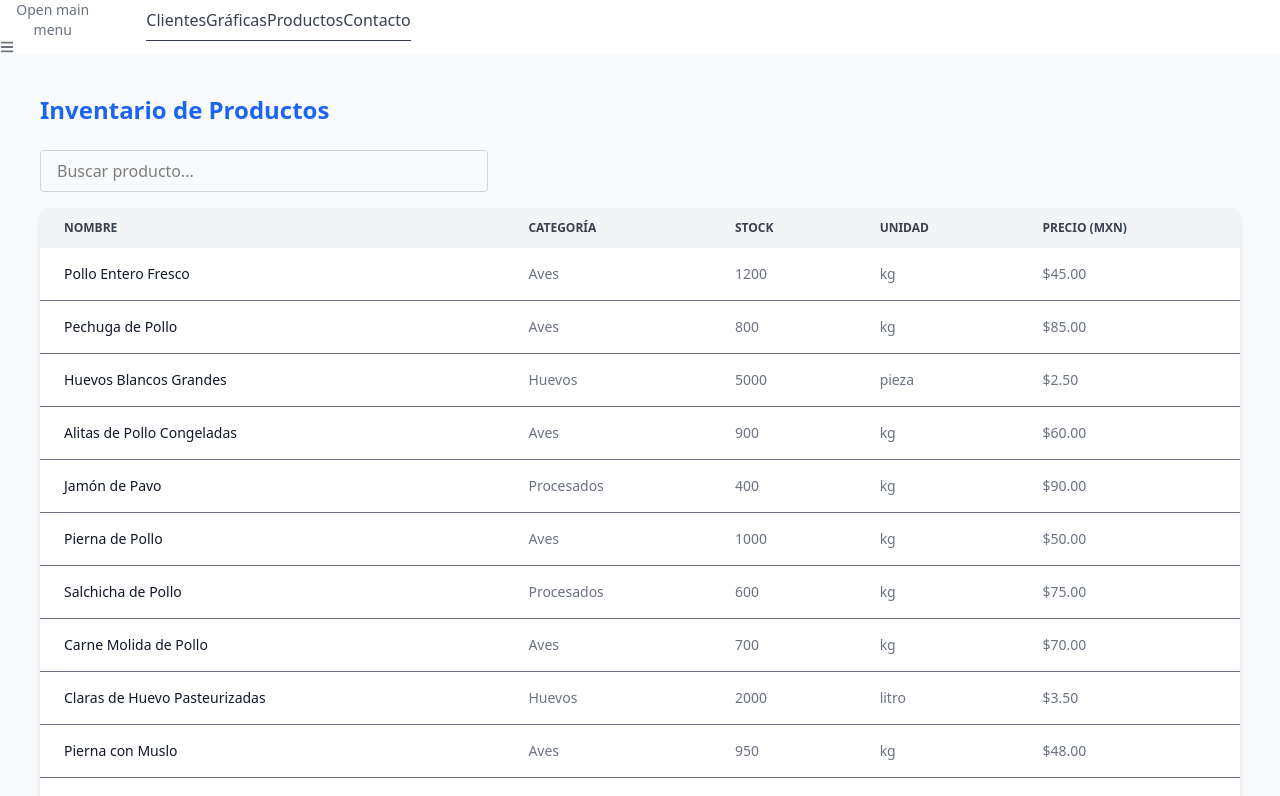
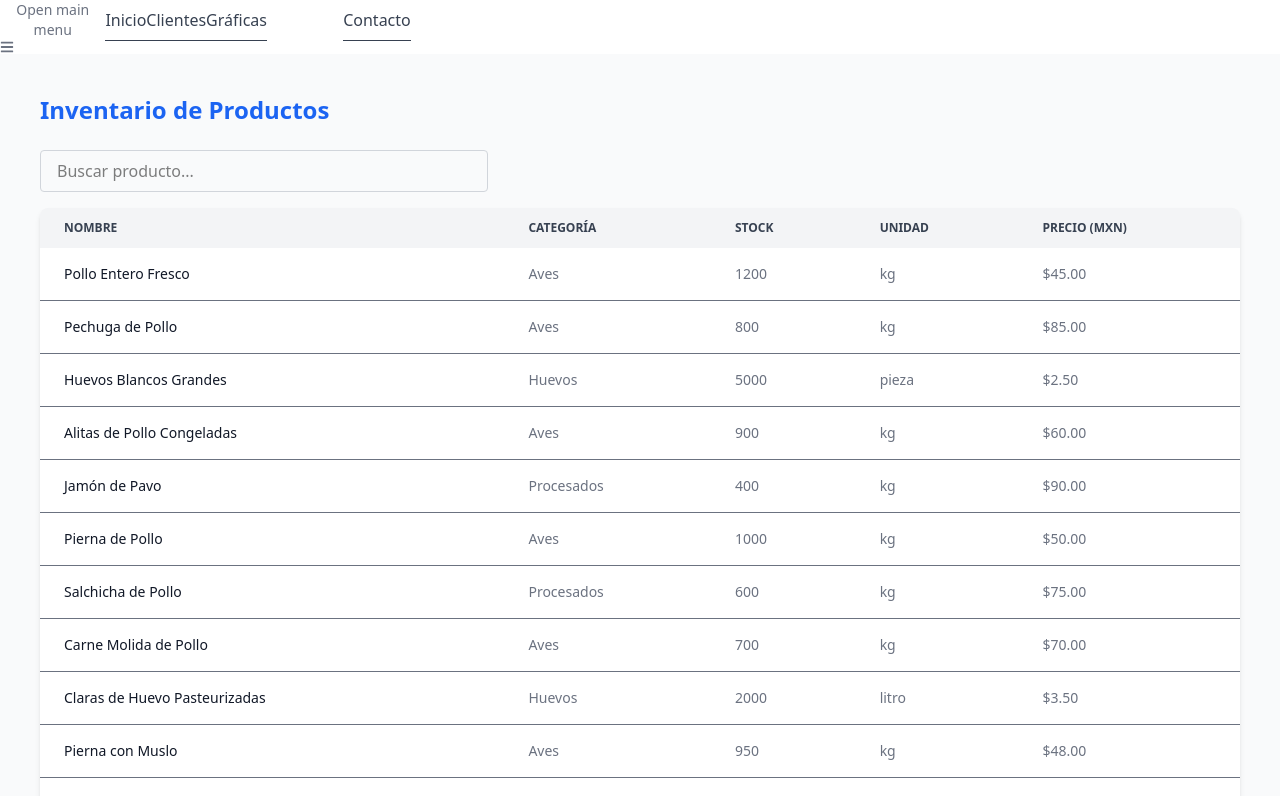
Before and after one commit to JorgeESala/bussiness-manager, a React (Vite) app: page /inventory in a window 1280 px wide. Shown: the top 796 px of the page. Built offline with nearby package versions, Linux system fonts and the light colour scheme.

Commit message:
updated code to use 'to' in the navbarlink

```diff
--- a/src/components/MyNavbar.tsx
+++ b/src/components/MyNavbar.tsx
@@ -4,26 +4,44 @@
   NavbarLink,
   NavbarToggle,
 } from "flowbite-react";
-import { Link } from "react-router-dom";
+import { Link, useLocation } from "react-router-dom";
 
 export default function Component() {
+  const location = useLocation();
+
   return (
     <Navbar>
       <NavbarToggle />
-      <NavbarCollapse className="">
-        <NavbarLink href="/" active>
+      <NavbarCollapse>
+        <NavbarLink as={Link} to="/" active={location.pathname === "/"}>
           Inicio
         </NavbarLink>
-        <NavbarLink as={Link} href="/customers">
+        <NavbarLink
+          as={Link}
+          to="/customers"
+          active={location.pathname === "/customers"}
+        >
           Clientes
         </NavbarLink>
-        <NavbarLink as={Link} href="/graphics">
+        <NavbarLink
+          as={Link}
+          to="/graphics"
+          active={location.pathname === "/graphics"}
+        >
           Gráficas
         </NavbarLink>
-        <NavbarLink as={Link} href="/inventory">
+        <NavbarLink
+          as={Link}
+          to="/inventory"
+          active={location.pathname === "/inventory"}
+        >
           Productos
         </NavbarLink>
-        <NavbarLink as={Link} href="contact">
+        <NavbarLink
+          as={Link}
+          to="/contact"
+          active={location.pathname === "/contact"}
+        >
           Contacto
         </NavbarLink>
       </NavbarCollapse>
```
Also changed, not shown: src/components/Inventory.tsx (+0 -9 lines).
